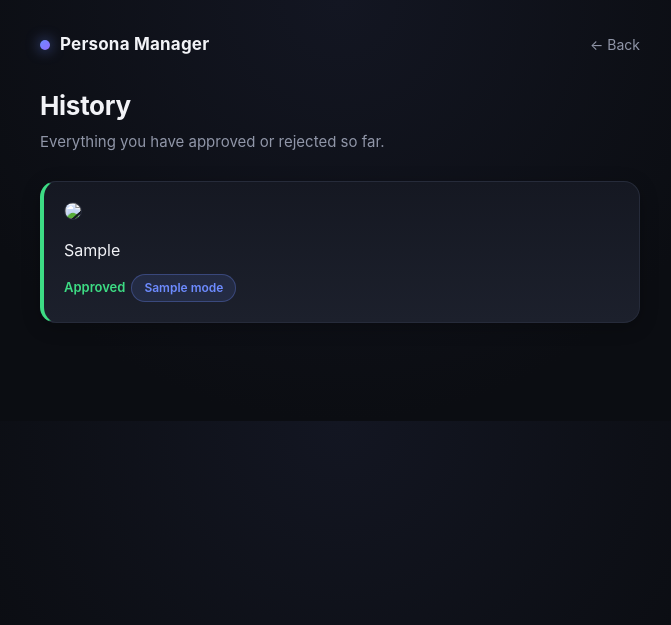
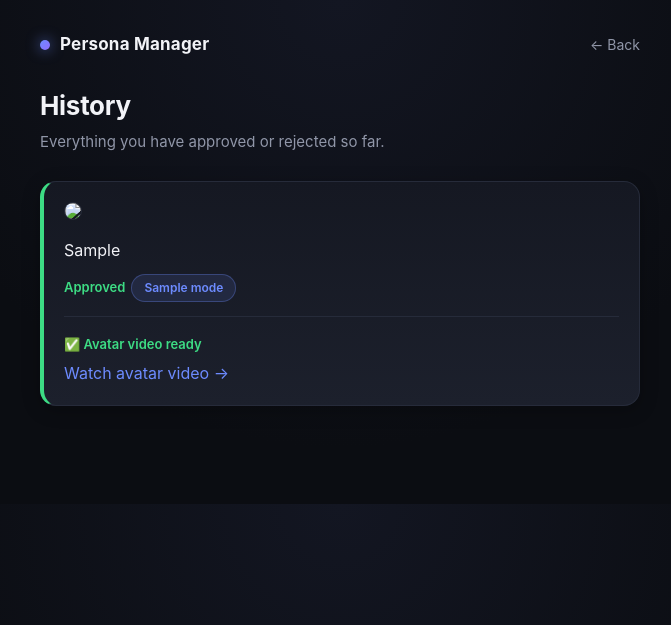
Before and after one commit to Kastuda09/Persona-manager, a Flask app: template templates/history.html in a window 1280 px wide. Shown: the top 625 px of the page, without its empty margins (300-971 px from the left). Run offline with Flask 3, Linux system fonts and the light colour scheme; the template is opened without the code that fills it: most values are stand-ins (such as "Sample title", 1, 10 or a date in 2020); some libraries are stand-ins or nearby versions.

Commit message:
Update history.html

```diff
--- a/templates/history.html
+++ b/templates/history.html
@@ -214,6 +214,62 @@
             <span class="status-tag {{ 'ok' if d.approved else 'no' }}">{{ 'Approved' if d.approved else 'Rejected' }}</span>
             <span class="pill">{{ d.mode }}</span>
         </div>
+
+        {% if d.approved and d.media_type == 'video' %}
+        <div style="margin-top:14px;">
+            {% if d.published %}
+                <span class="status-tag ok">&#9989; Published to YouTube</span>
+                {% if d.youtube_video_id %}
+                <div style="margin-top:6px;"><a href="https://www.youtube.com/watch?v={{ d.youtube_video_id }}" target="_blank">View on YouTube &rarr;</a></div>
+                {% endif %}
+
+                {% if d.performance %}
+                <div class="meta-row" style="margin-top:10px;">
+                    <span class="pill">{{ d.performance.views }} views</span>
+                    <span class="pill">{{ d.performance.likes }} likes</span>
+                    <span class="pill">{{ d.performance.comment_count }} comments</span>
+                </div>
+                {% endif %}
+
+                <form method="POST" action="/sync/{{ d.id }}" style="margin-top:10px;">
+                    <button class="btn btn-secondary" type="submit" style="width:100%;">
+                        {{ 'Refresh Performance' if d.performance else 'Check Performance' }}
+                    </button>
+                </form>
+                {% if d.sync_error %}
+                <p style="color: var(--bad); font-size: 13px; margin-top:8px;">{{ d.sync_error }}</p>
+                {% endif %}
+            {% else %}
+                <form method="POST" action="/publish/{{ d.id }}">
+                    <button class="btn btn-primary" type="submit" style="width:100%;">Publish to YouTube</button>
+                </form>
+                {% if d.publish_error %}
+                <p style="color: var(--bad); font-size: 13px; margin-top:8px;">{{ d.publish_error }}</p>
+                {% endif %}
+            {% endif %}
+        </div>
+        {% endif %}
+
+        {% if d.approved %}
+        <div style="margin-top:14px; border-top: 1px solid var(--border); padding-top:14px;">
+            {% if d.avatar_video_status == 'completed' and d.avatar_video_url %}
+                <span class="status-tag ok">&#9989; Avatar video ready</span>
+                <div style="margin-top:6px;"><a href="{{ d.avatar_video_url }}" target="_blank">Watch avatar video &rarr;</a></div>
+            {% elif d.avatar_video_status == 'processing' %}
+                <p style="color: var(--muted); font-size: 13px; margin: 0 0 8px;">Avatar video is rendering...</p>
+                <form method="POST" action="/check_avatar_video/{{ d.id }}">
+                    <button class="btn btn-secondary" type="submit" style="width:100%;">Check Status</button>
+                </form>
+            {% else %}
+                <form method="POST" action="/generate_avatar_video/{{ d.id }}">
+                    <button class="btn btn-secondary" type="submit" style="width:100%;">Generate Avatar Video From This Script</button>
+                </form>
+            {% endif %}
+            {% if d.avatar_error %}
+            <p style="color: var(--bad); font-size: 13px; margin-top:8px;">{{ d.avatar_error }}</p>
+            {% endif %}
+        </div>
+        {% endif %}
     </div>
     {% endfor %}
 </body>
```
